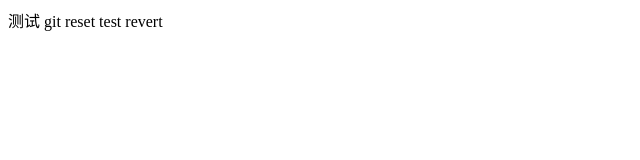
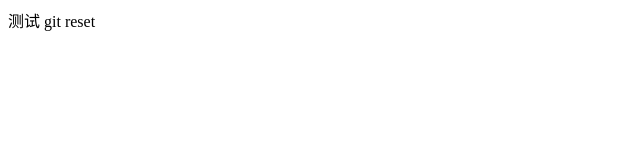
Before and after one commit to milixie/Git, a plain HTML site: page home/index.html in a window 1280 px wide. Shown: the full height of the page, 0-640 px from the left. Drawn offline with Linux system fonts and the light colour scheme.

Commit message:
Revert "test revert"
This reverts commit eb6e93ebd05ffe2537ca19f0f1c39b17524b9903.

```diff
--- a/home/index.html
+++ b/home/index.html
@@ -4,6 +4,6 @@
 	<title>git</title>
 </head>
 <body>
-<div> 测试 git reset test revert</div>
+<div> 测试 git reset </div>
 </body>
 </html>
```
